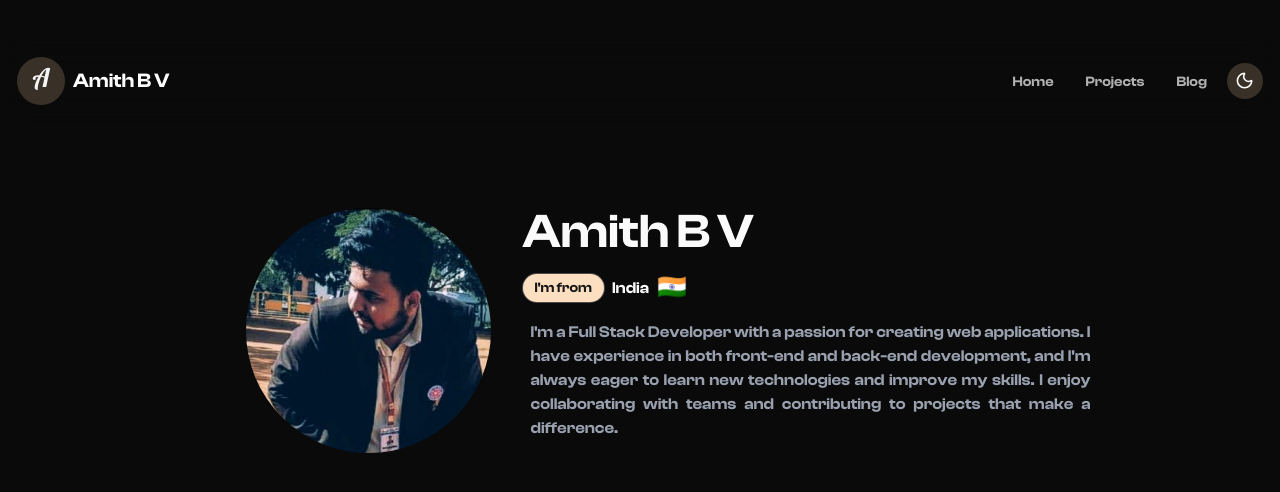
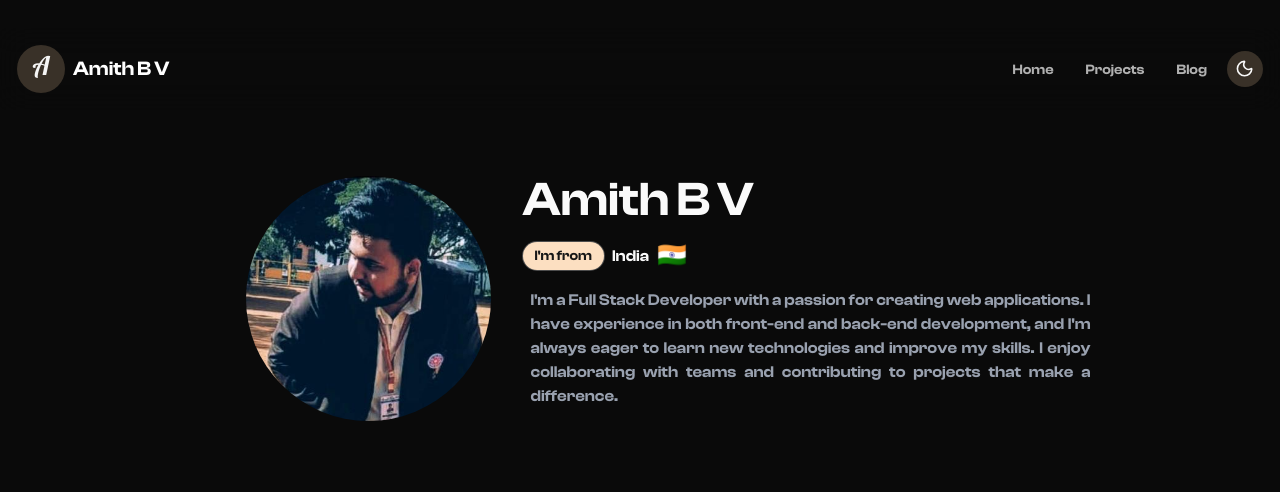
Before and after one commit to AmithBV0606/Portfolio, a Next.js app: page / in a window 1280 px wide. Shown: the top 492 px of the page. Built offline with nearby package versions, Linux system fonts and the light colour scheme; a web font is replaced by a local one.

Commit message:
Minor UI Tweeks.

```diff
--- a/src/components/HeroSection.tsx
+++ b/src/components/HeroSection.tsx
@@ -4,7 +4,7 @@ import Image from "next/image";
 
 const HeroSection = () => {
   return (
-    <section className="relative top-24 md:top-44 container mx-auto w-auto">
+    <section className="relative top-20 md:top-36 container mx-auto w-auto">
       <div className="flex flex-col items-center text-center sm:flex-row sm:items-start sm:gap-8 sm:text-left md:pl-16">
         <div className="overflow-hidden sm:shrink-0 sm:overflow-hidden sm:rounded-lg">
           <Image
--- a/src/components/Navbar.tsx
+++ b/src/components/Navbar.tsx
@@ -122,7 +122,7 @@ const Navbar = () => {
           "fixed left-1/2 z-30 -translate-x-1/2 transform backdrop-blur-lg",
           "bg-background/80 border-0",
           "rounded-none shadow-none transition-all duration-300 ease-in-out",
-          "border border-transparent w-full mt-4",
+          "border border-transparent w-full mt-3 md:mt-1",
           isScrolled && !isMobile && "rounded-full",
           isScrolled && !isMobile && "backdrop-blur-md",
           isScrolled && !isMobile && "border-foreground/10",
```
